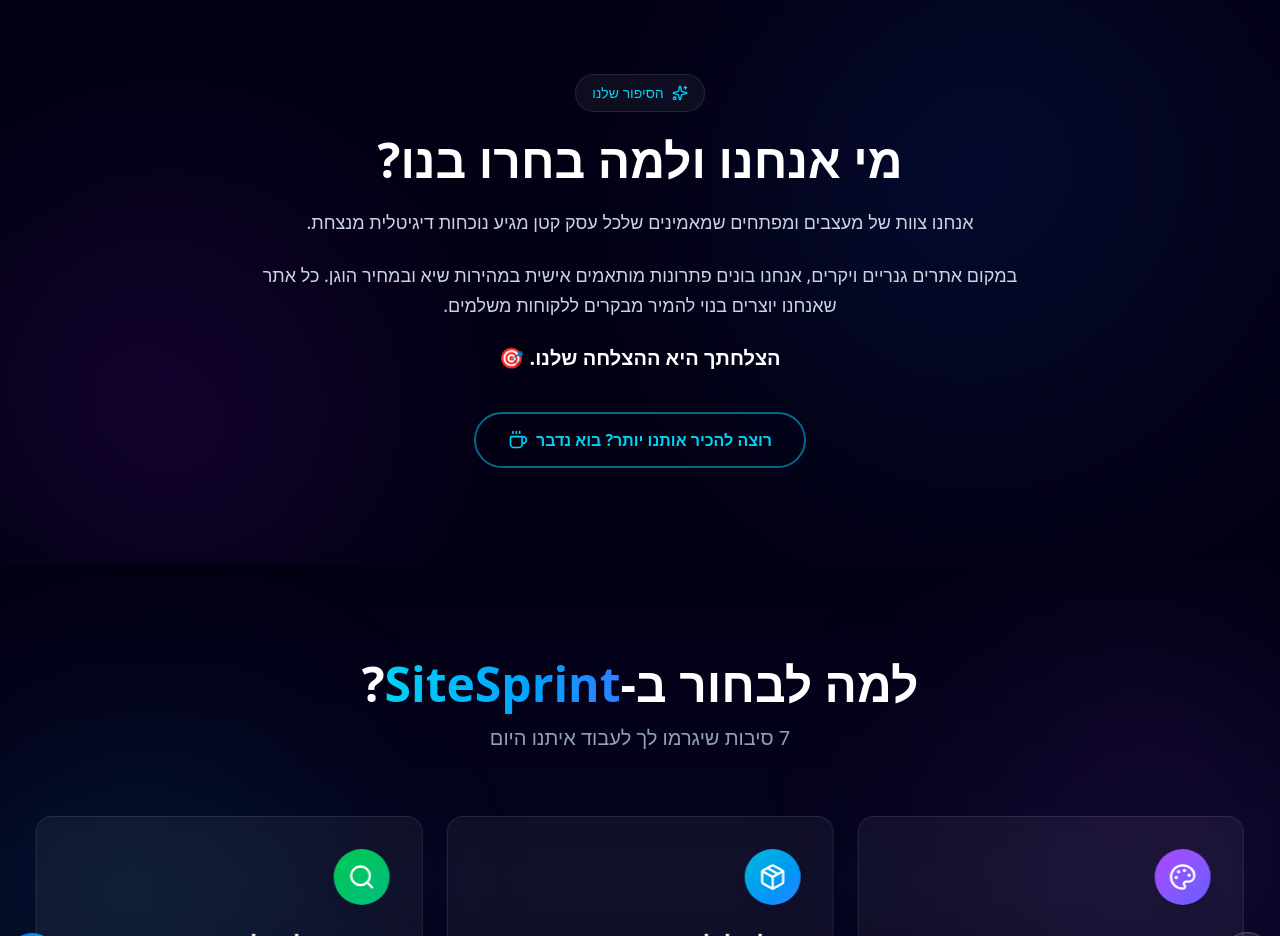
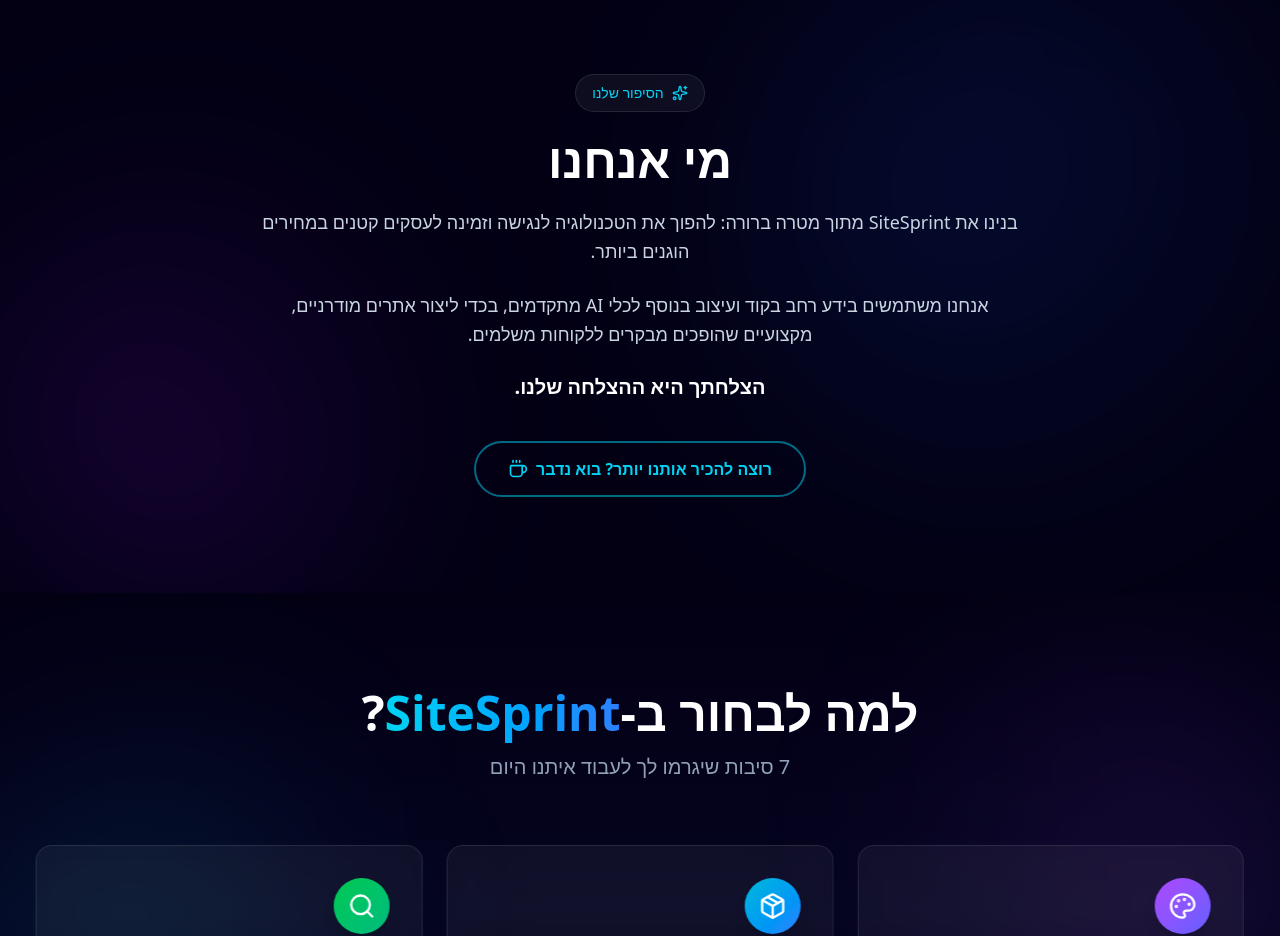
Before and after one commit to dking9876/sitesprint, a Next.js app: page / in a window 1280 px wide. Shown: the part 1200-2136 px from the top of the page. Built offline with nearby package versions, Linux system fonts and the light colour scheme.

Commit message:
Update About section with new text about SiteSprint mission

```diff
--- a/components/About.tsx
+++ b/components/About.tsx
@@ -49,17 +49,17 @@
                         </motion.div>
 
                         <h2 className="text-4xl md:text-5xl font-bold text-white mb-6">
-                            מי אנחנו ולמה בחרו בנו?
+                            מי אנחנו
                         </h2>
                         <div className="space-y-6 text-lg text-slate-300 leading-relaxed">
                             <p>
-                                אנחנו צוות של מעצבים ומפתחים שמאמינים שלכל עסק קטן מגיע נוכחות דיגיטלית מנצחת.
+                                בנינו את SiteSprint מתוך מטרה ברורה: להפוך את הטכנולוגיה לנגישה וזמינה לעסקים קטנים במחירים הוגנים ביותר.
                             </p>
                             <p>
-                                במקום אתרים גנריים ויקרים, אנחנו בונים פתרונות מותאמים אישית במהירות שיא ובמחיר הוגן. כל אתר שאנחנו יוצרים בנוי להמיר מבקרים ללקוחות משלמים.
+                                אנחנו משתמשים בידע רחב בקוד ועיצוב בנוסף לכלי AI מתקדמים, בכדי ליצור אתרים מודרניים, מקצועיים שהופכים מבקרים ללקוחות משלמים.
                             </p>
                             <p className="font-semibold text-white text-xl">
-                                הצלחתך היא ההצלחה שלנו. 🎯
+                                הצלחתך היא ההצלחה שלנו.
                             </p>
                         </div>
 
```
